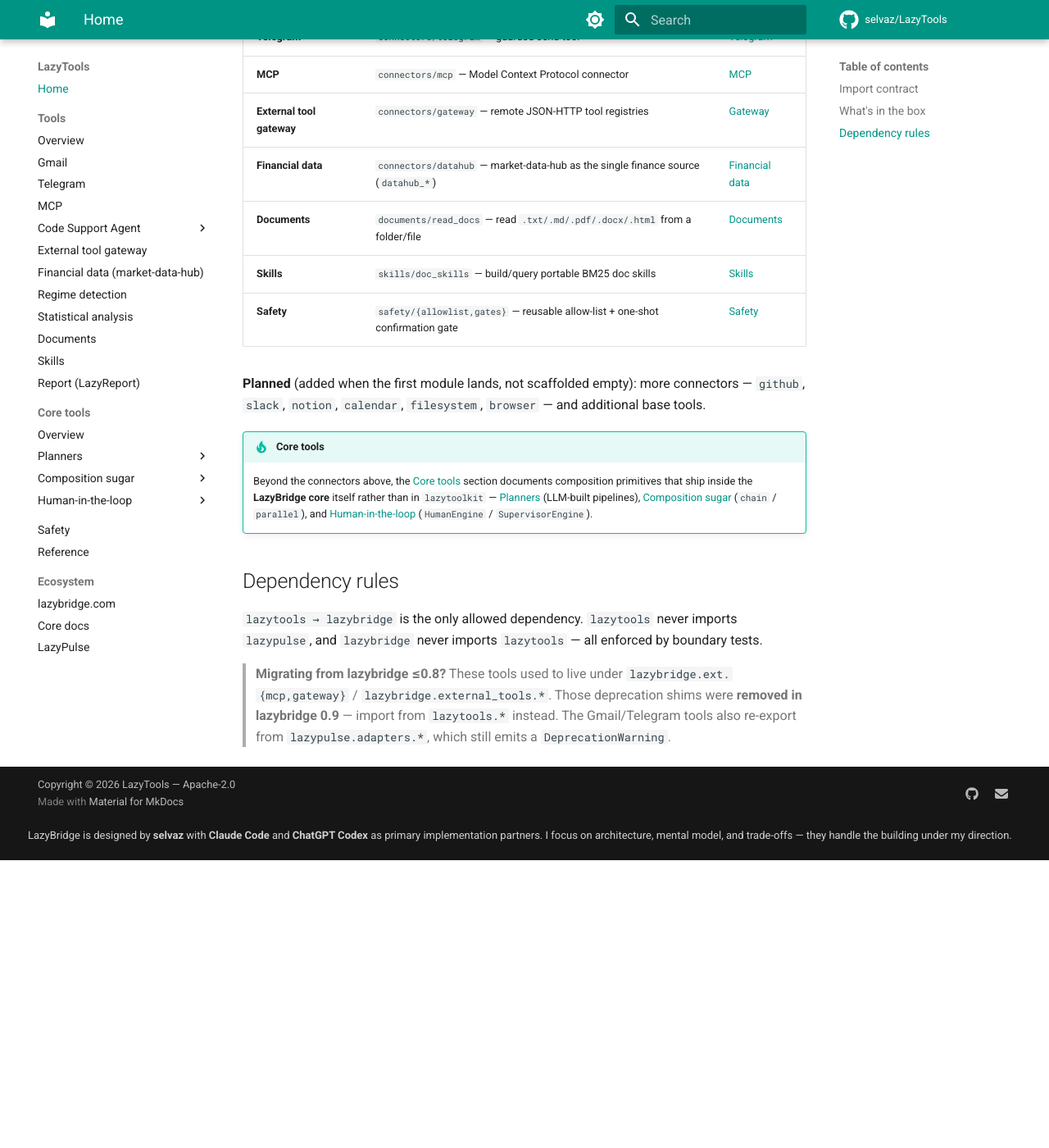
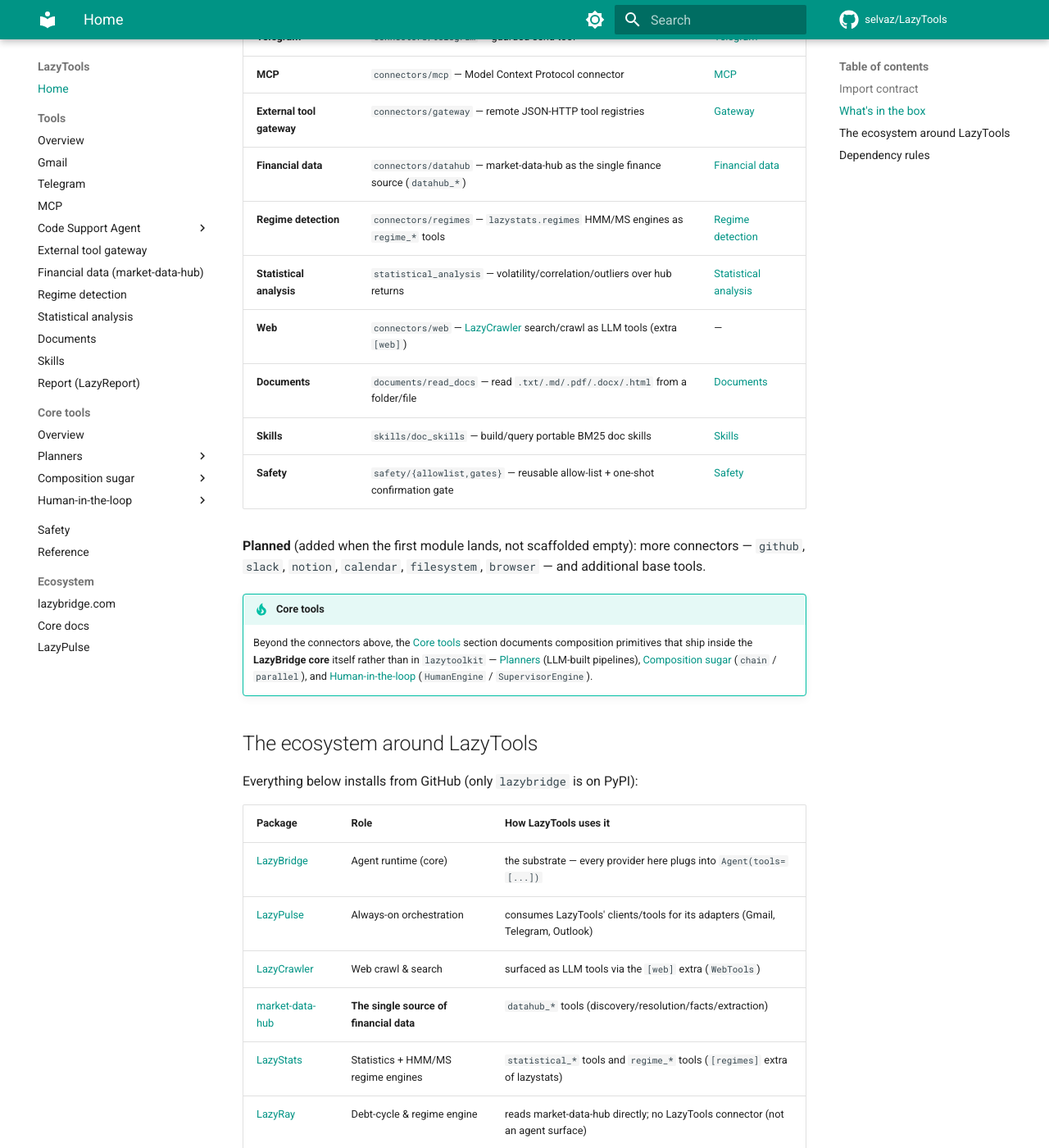
Before and after one commit to selvaz/LazyTools, an MkDocs documentation site: the page built from docs/index.md, in a window 1280 px wide and 1400 px high, scrolled down 1075 px. Shown: the whole window at 82% size. Built offline with MkDocs 1.6.1 and Material for MkDocs 9.7.7, drawn with Linux system fonts in a browser that asks for light colours; comment, search, counter and statistics services are not loaded; before the commit the page ends 2124 px from its top, so only the background shows below that.

Commit message:
docs: complete ecosystem cross-references on the entry pages
A coverage check (each ecosystem repo vs LazyTools' entry points) found:
docs/index.md had no mention of LazyCrawler, LazyStats or LazyRay; the
README's top diagram listed only lazybridge/lazytools/lazypulse; the tools
table on the docs landing page omitted the regime/statistics/web rows that
already exist in connectors.md.

- README: top diagram now lists all seven active components with one-line
  roles (lazycrawler, market-data-hub, lazystats, lazyray added)
- docs/index.md: tools table gains Regime detection / Statistical analysis /
  Web rows; new 'The ecosystem around LazyTools' table linking every repo
  with its role and how LazyTools surfaces it (LazyRay explicitly noted as
  not an agent surface here)
- connectors.md: intro links LazyPulse where PulseAgent is mentioned

mkdocs build --strict green, drift check green.

Co-Authored-By: Claude Sonnet 5 <noreply@anthropic.com>

```diff
--- a/docs/index.md
+++ b/docs/index.md
@@ -48,6 +48,9 @@ safety model, and troubleshooting. Start at the [Tools overview](connectors.md).
 | **MCP** | `connectors/mcp` — Model Context Protocol connector | [MCP](mcp.md) |
 | **External tool gateway** | `connectors/gateway` — remote JSON-HTTP tool registries | [Gateway](gateway.md) |
 | **Financial data** | `connectors/datahub` — market-data-hub as the single finance source (`datahub_*`) | [Financial data](datahub.md) |
+| **Regime detection** | `connectors/regimes` — `lazystats.regimes` HMM/MS engines as `regime_*` tools | [Regime detection](regimes.md) |
+| **Statistical analysis** | `statistical_analysis` — volatility/correlation/outliers over hub returns | [Statistical analysis](statistical-analysis.md) |
+| **Web** | `connectors/web` — [LazyCrawler](https://github.com/selvaz/LazyCrawler) search/crawl as LLM tools (extra `[web]`) | — |
 | **Documents** | `documents/read_docs` — read `.txt/.md/.pdf/.docx/.html` from a folder/file | [Documents](documents.md) |
 | **Skills** | `skills/doc_skills` — build/query portable BM25 doc skills | [Skills](skills.md) |
 | **Safety** | `safety/{allowlist,gates}` — reusable allow-list + one-shot confirmation gate | [Safety](safety.md) |
@@ -63,6 +66,19 @@ and additional base tools.
     pipelines), [Composition sugar](composition/index.md) (`chain` / `parallel`),
     and [Human-in-the-loop](hil/index.md) (`HumanEngine` / `SupervisorEngine`).
 
+## The ecosystem around LazyTools
+
+Everything below installs from GitHub (only `lazybridge` is on PyPI):
+
+| Package | Role | How LazyTools uses it |
+|---|---|---|
+| [LazyBridge](https://github.com/selvaz/LazyBridge) | Agent runtime (core) | the substrate — every provider here plugs into `Agent(tools=[...])` |
+| [LazyPulse](https://github.com/selvaz/LazyPulse) | Always-on orchestration | consumes LazyTools' clients/tools for its adapters (Gmail, Telegram, Outlook) |
+| [LazyCrawler](https://github.com/selvaz/LazyCrawler) | Web crawl & search | surfaced as LLM tools via the `[web]` extra (`WebTools`) |
+| [market-data-hub](https://github.com/selvaz/market-data-hub) | **The single source of financial data** | `datahub_*` tools (discovery/resolution/facts/extraction) |
+| [LazyStats](https://github.com/selvaz/LazyStats) | Statistics + HMM/MS regime engines | `statistical_*` tools and `regime_*` tools (`[regimes]` extra of lazystats) |
+| [LazyRay](https://github.com/selvaz/LazyRay) | Debt-cycle & regime engine | reads market-data-hub directly; no LazyTools connector (not an agent surface) |
+
 ## Dependency rules
 
 `lazytools → lazybridge` is the only allowed dependency. `lazytools` never
```
Also changed, not shown: README.md (+8 -3 lines), docs/connectors.md (+6 -4 lines).
